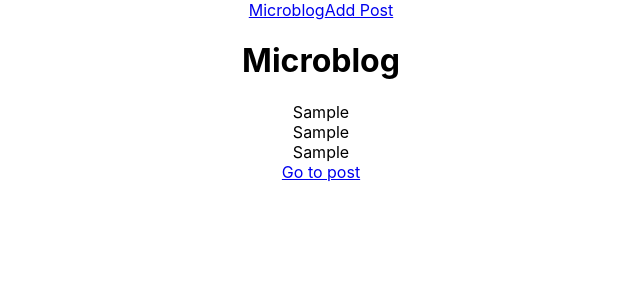
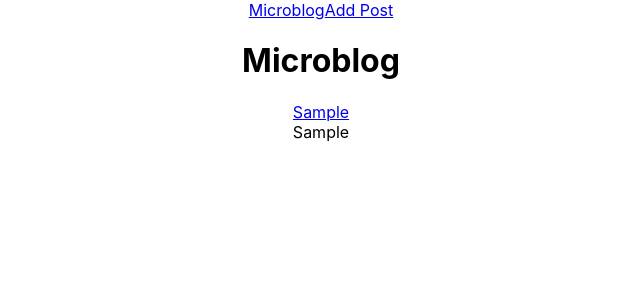
Before and after one commit to GroverW/redux-microblog, a React (Create React App) app: page /new in a window 1280 px wide. Both pictures are taken after typing "Sample", "Sample", "Sample" into the empty fields and a click on the button "Save". Shown: the top 300 px of the page, without its empty margins (319-959 px from the left). Built offline with nearby package versions, Linux system fonts and the light colour scheme; the HTML template or start-up script is replaced by a standard one.

Commit message:
Added title links to posts on home page; hid post bodies on home page

```diff
--- a/src/AddEditPostForm.js
+++ b/src/AddEditPostForm.js
@@ -49,18 +49,18 @@ function AddEditPostForm({ addEditPost, post = null, toggleForm }) {
           value={formData.title}
           onChange={handleChange}
         />
+        <label htmlFor="description">Description</label>
+        <input type="text"
+          id="description"
+          name="description"
+          value={formData.description}
+          onChange={handleChange}
+        />
         <label htmlFor="body">Body</label>
         <input type="text"
           id="body"
           name="body"
           value={formData.body}
-          onChange={handleChange}
-        />
-        <label htmlFor="description">Description</label>
-        <input type="text"
-          id="description"
-          name="description"
-          value={formData.description}
           onChange={handleChange}
         />
         <button onClick={handleSubmit}>Save</button>
--- a/src/Home.js
+++ b/src/Home.js
@@ -7,7 +7,7 @@ function Home({ posts }) {
     <div className="Home">
       <h1>Microblog</h1>
       {posts.map(post => (
-        <Post key={post.id} post={post} />
+        <Post key={post.id} post={post} mode="list"/>
       ))}
     </div>
   )
--- a/src/Post.js
+++ b/src/Post.js
@@ -1,16 +1,26 @@
 import React from 'react';
-import {Link} from 'react-router-dom';
+import { Link } from 'react-router-dom';
 
-function Post({ post }) {
+function Post({ post, mode = "single" }) {
+  // mode will be either: list or single
 
-  return (
-    <div className="Post">
-      <div className="Post-title">{post.title}</div>
-      <div className="Post-description">{post.description}</div>
-      <div className="Post-body">{post.body}</div>
-      <Link to={`/posts/${post.id}`}>Go to post</Link>
+  let postList = <div className="Post">
+    <div className="Post-title">
+      <Link to={`/posts/${post.id}`}>
+        {post.title}
+      </Link>
     </div>
-  )
+    <div className="Post-description">{post.description}</div>
+  </div>
+
+  let postSingle = <div className="Post">
+    <div className="Post-title">{post.title}</div>
+    <div className="Post-description">{post.description}</div>
+    <div className="Post-body">{post.body}</div>
+  </div>
+
+  return mode === "single" ? postSingle : postList;
+
 }
 
 export default Post;
```
